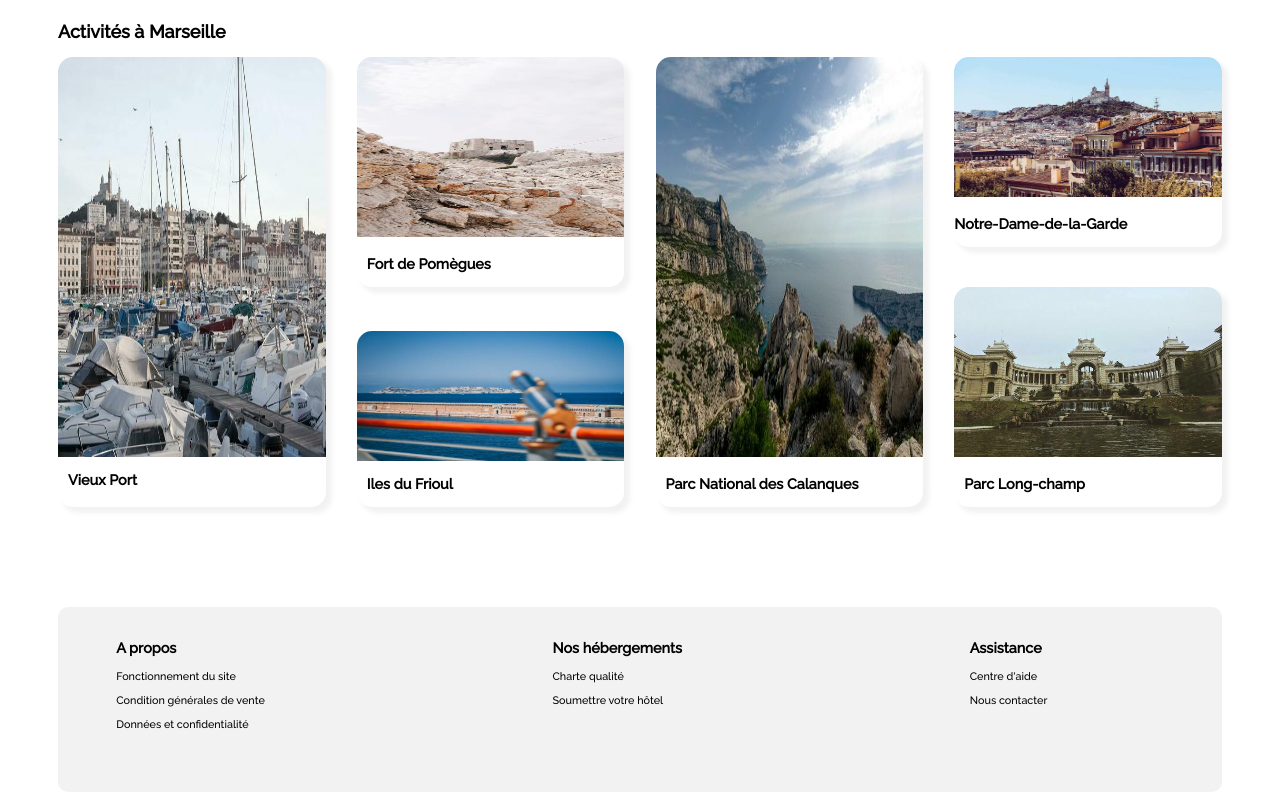
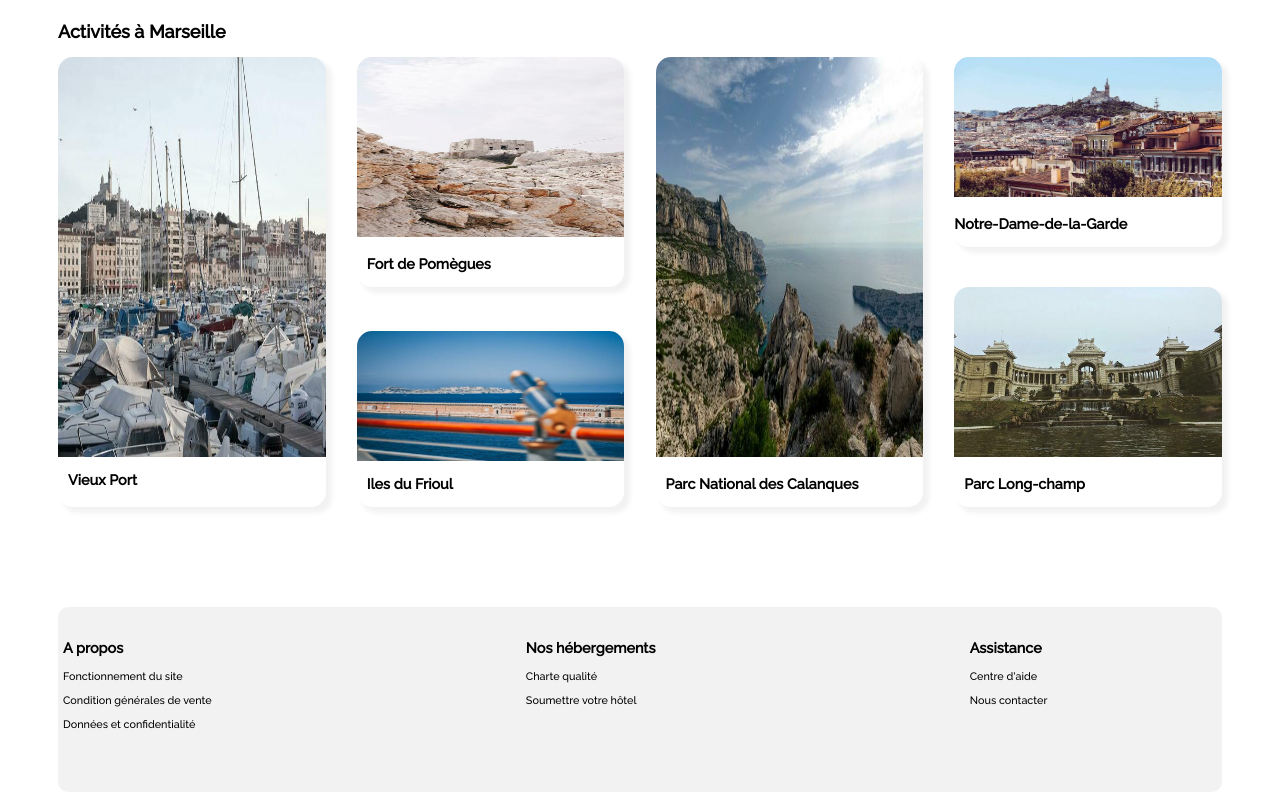
Before and after one commit to Cameron-HUCK/P2-Huck-Cameron-Transformez-une-maquette-en-site-web-avec-HTML-CSS, a plain HTML site: page index.html in a window 1280 px wide. Shown: the part 1079-1879 px from the top of the page. Drawn offline with Linux system fonts and the light colour scheme.

Commit message:
changement 2eme partie

```diff
--- a/style.css
+++ b/style.css
@@ -420,7 +420,7 @@ footer
 .propos
 {
     height: 150px;
-    margin-left: 5%;
+    margin-left: 5px;
 }
 .hebergemento
 {
```
